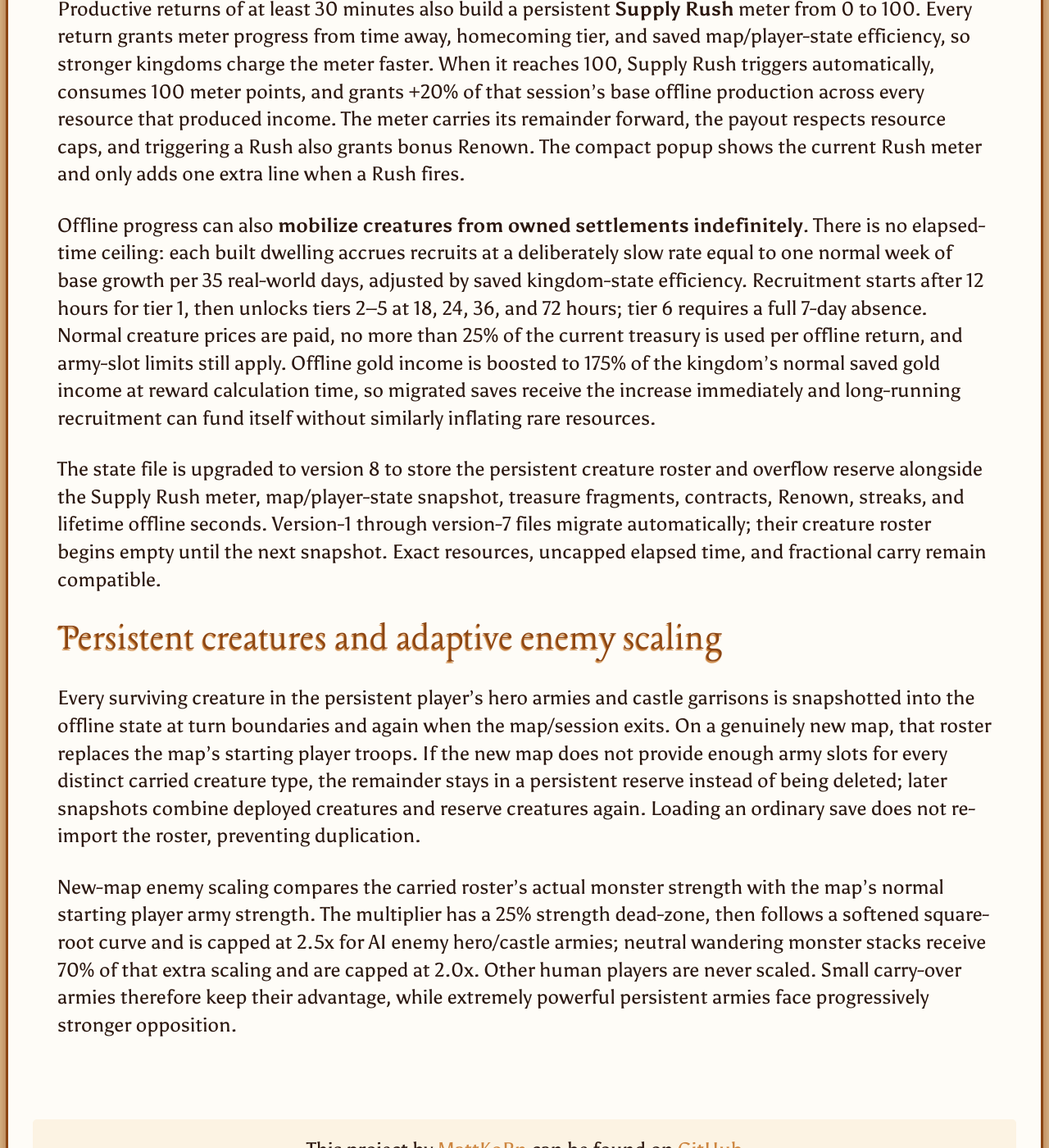
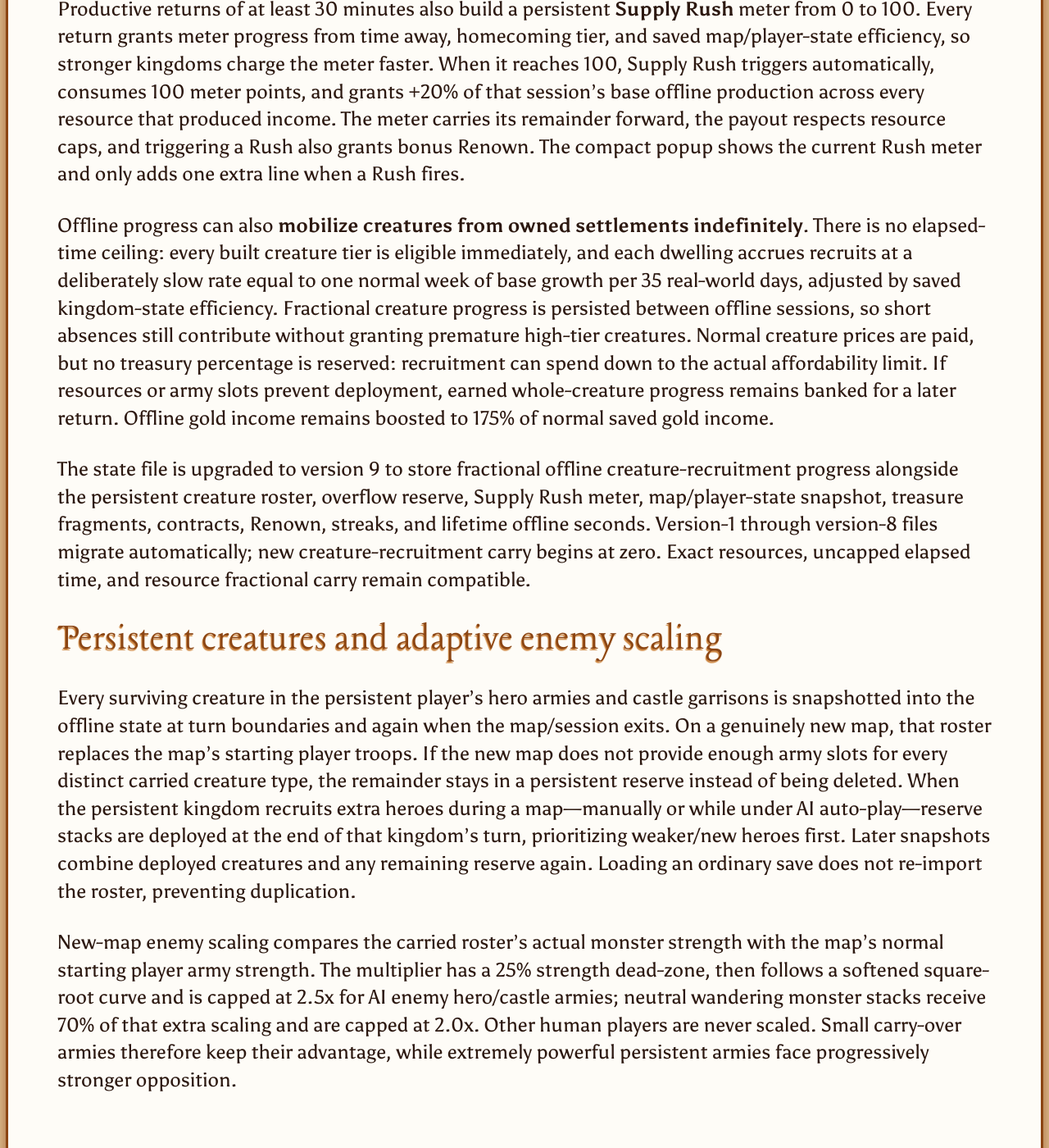
Before and after one commit to MattKoRn/fheroes2, a Jekyll site: the page built from docs/AUTO_PLAY_MANUAL_BATTLES_CHEAT.md, in a window 1280 px wide and 1400 px high, scrolled down 3651 px. Shown: the whole window at 82% size. Built offline with Jekyll 4.4.1, drawn with Linux system fonts in a browser that asks for light colours; our own code applies the rules of GitHub Pages for plain Markdown files.

Commit message:
Preserve banked offline recruit progress

```diff
--- a/docs/AUTO_PLAY_MANUAL_BATTLES_CHEAT.md
+++ b/docs/AUTO_PLAY_MANUAL_BATTLES_CHEAT.md
@@ -49,13 +49,13 @@ Completed treasure maps rotate through four reward tiers. Opening one grants a d
 
 Productive returns of at least 30 minutes also build a persistent **Supply Rush** meter from 0 to 100. Every return grants meter progress from time away, homecoming tier, and saved map/player-state efficiency, so stronger kingdoms charge the meter faster. When it reaches 100, Supply Rush triggers automatically, consumes 100 meter points, and grants +20% of that session's base offline production across every resource that produced income. The meter carries its remainder forward, the payout respects resource caps, and triggering a Rush also grants bonus Renown. The compact popup shows the current Rush meter and only adds one extra line when a Rush fires.
 
-Offline progress can also **mobilize creatures from owned settlements indefinitely**. There is no elapsed-time ceiling: each built dwelling accrues recruits at a deliberately slow rate equal to one normal week of base growth per 35 real-world days, adjusted by saved kingdom-state efficiency. Recruitment starts after 12 hours for tier 1, then unlocks tiers 2–5 at 18, 24, 36, and 72 hours; tier 6 requires a full 7-day absence. Normal creature prices are paid, no more than 25% of the current treasury is used per offline return, and army-slot limits still apply. Offline gold income is boosted to 175% of the kingdom's normal saved gold income at reward calculation time, so migrated saves receive the increase immediately and long-running recruitment can fund itself without similarly inflating rare resources.
+Offline progress can also **mobilize creatures from owned settlements indefinitely**. There is no elapsed-time ceiling: every built creature tier is eligible immediately, and each dwelling accrues recruits at a deliberately slow rate equal to one normal week of base growth per 35 real-world days, adjusted by saved kingdom-state efficiency. Fractional creature progress is persisted between offline sessions, so short absences still contribute without granting premature high-tier creatures. Normal creature prices are paid, but no treasury percentage is reserved: recruitment can spend down to the actual affordability limit. If resources or army slots prevent deployment, earned whole-creature progress remains banked for a later return. Offline gold income remains boosted to 175% of normal saved gold income.
 
-The state file is upgraded to version 8 to store the persistent creature roster and overflow reserve alongside the Supply Rush meter, map/player-state snapshot, treasure fragments, contracts, Renown, streaks, and lifetime offline seconds. Version-1 through version-7 files migrate automatically; their creature roster begins empty until the next snapshot. Exact resources, uncapped elapsed time, and fractional carry remain compatible.
+The state file is upgraded to version 9 to store fractional offline creature-recruitment progress alongside the persistent creature roster, overflow reserve, Supply Rush meter, map/player-state snapshot, treasure fragments, contracts, Renown, streaks, and lifetime offline seconds. Version-1 through version-8 files migrate automatically; new creature-recruitment carry begins at zero. Exact resources, uncapped elapsed time, and resource fractional carry remain compatible.
 
 
 ## Persistent creatures and adaptive enemy scaling
 
-Every surviving creature in the persistent player's hero armies and castle garrisons is snapshotted into the offline state at turn boundaries and again when the map/session exits. On a genuinely new map, that roster replaces the map's starting player troops. If the new map does not provide enough army slots for every distinct carried creature type, the remainder stays in a persistent reserve instead of being deleted; later snapshots combine deployed creatures and reserve creatures again. Loading an ordinary save does not re-import the roster, preventing duplication.
+Every surviving creature in the persistent player's hero armies and castle garrisons is snapshotted into the offline state at turn boundaries and again when the map/session exits. On a genuinely new map, that roster replaces the map's starting player troops. If the new map does not provide enough army slots for every distinct carried creature type, the remainder stays in a persistent reserve instead of being deleted. When the persistent kingdom recruits extra heroes during a map—manually or while under AI auto-play—reserve stacks are deployed at the end of that kingdom's turn, prioritizing weaker/new heroes first. Later snapshots combine deployed creatures and any remaining reserve again. Loading an ordinary save does not re-import the roster, preventing duplication.
 
 New-map enemy scaling compares the carried roster's actual monster strength with the map's normal starting player army strength. The multiplier has a 25% strength dead-zone, then follows a softened square-root curve and is capped at 2.5x for AI enemy hero/castle armies; neutral wandering monster stacks receive 70% of that extra scaling and are capped at 2.0x. Other human players are never scaled. Small carry-over armies therefore keep their advantage, while extremely powerful persistent armies face progressively stronger opposition.
```
Also changed, not shown: 1 other file.
